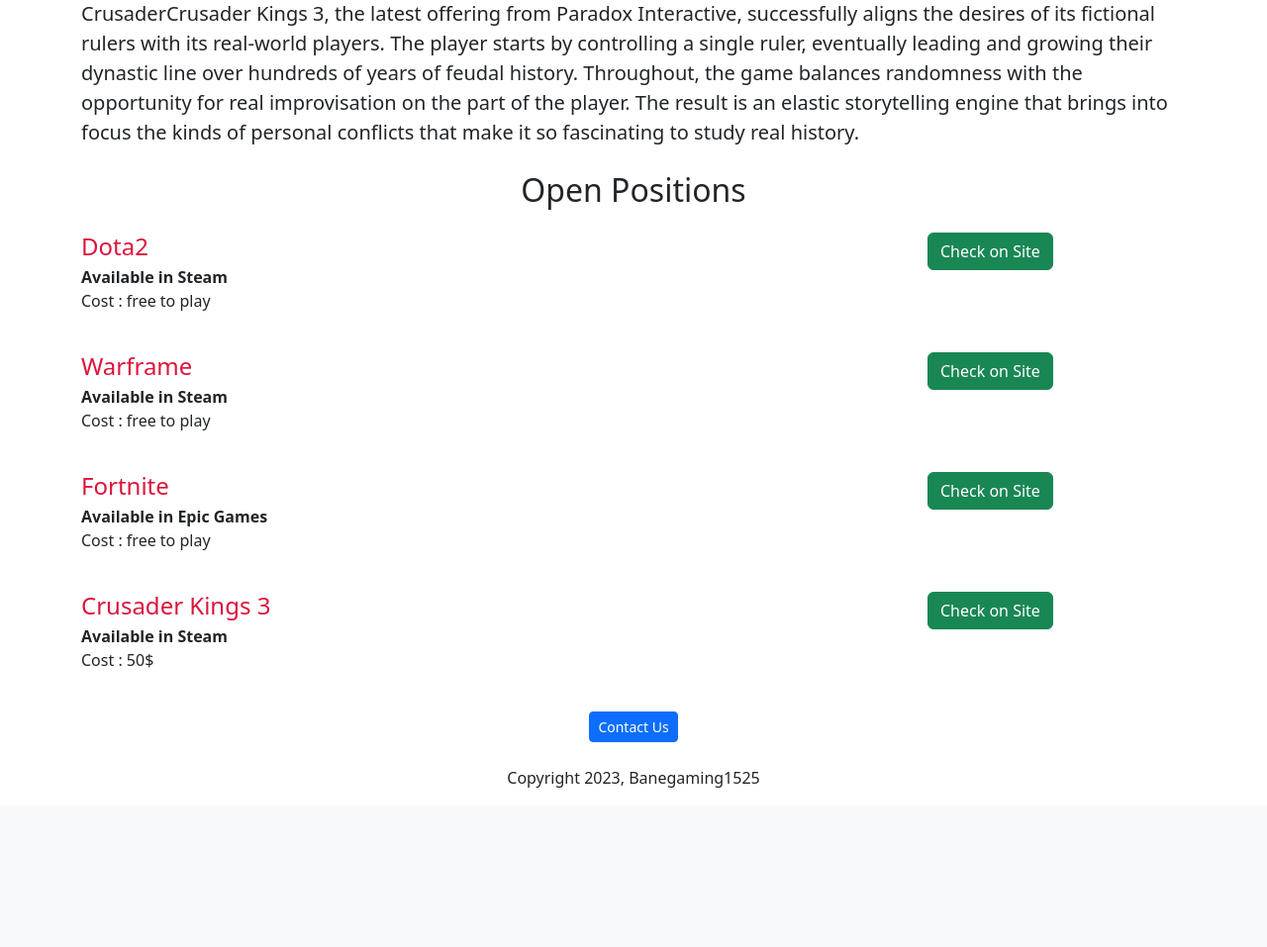
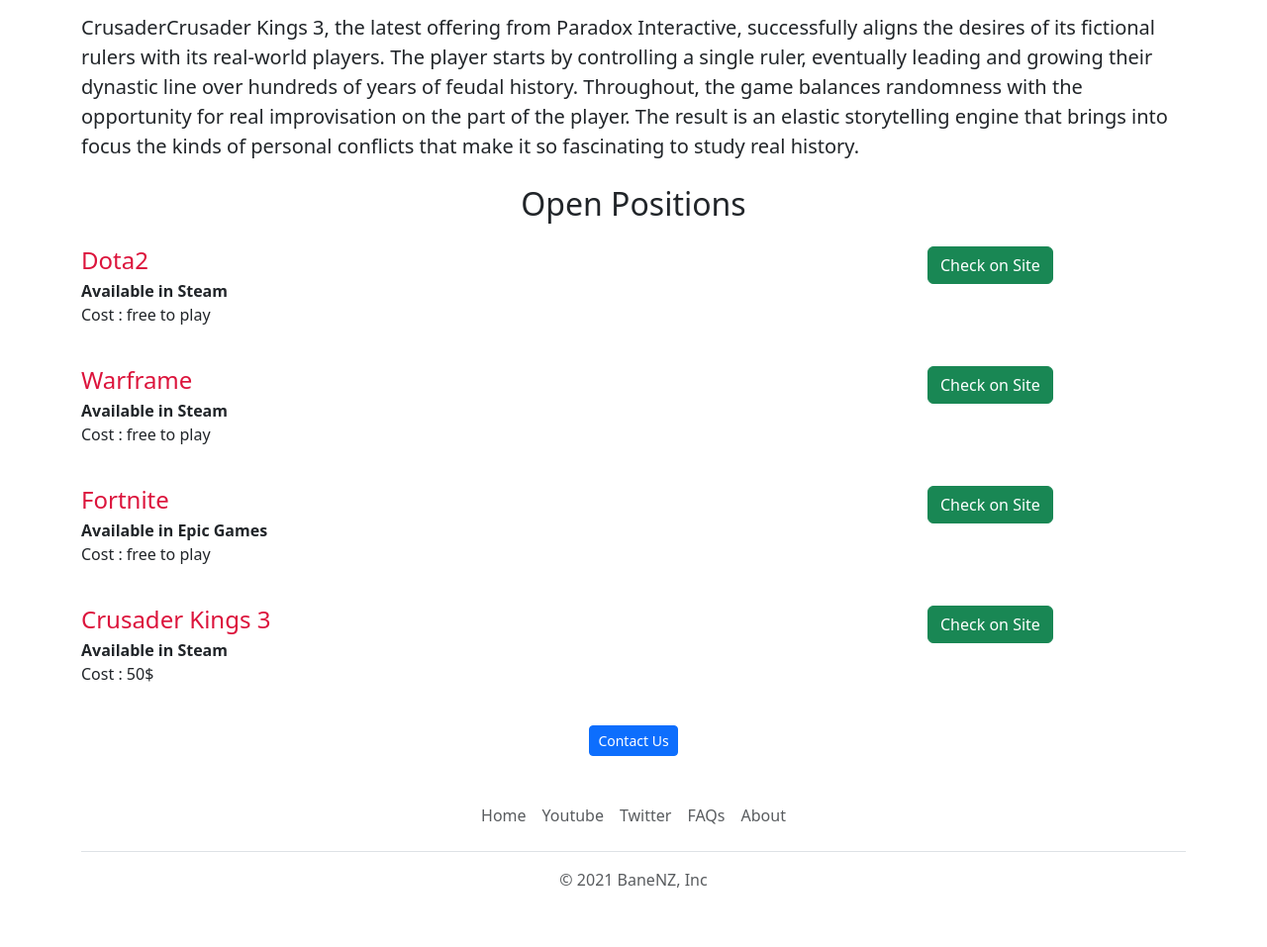
Before and after one commit to Vinayak1525/website-project-python, a Flask app: page / in a window 1280 px wide. Shown: the part 515-1472 px from the top of the page at 99% size. Before the commit the page ends 1311 px from the top, so only its background shows below. Run offline with Flask 3, Linux system fonts and the light colour scheme.

Commit message:
Added footer and navhtml

```diff
--- /dev/null
+++ b/requirements.txt
@@ -0,0 +1,3 @@
+Flask
+gunicorn
+sqlalchamy
--- /dev/null
+++ b/templates/footer.html
@@ -0,0 +1,12 @@
+<div class="container">
+    <footer class="py-3 my-4">
+      <ul class="nav justify-content-center border-bottom pb-3 mb-3">
+        <li class="nav-item"><a href="#" class="nav-link px-2 text-muted">Home</a></li>
+        <li class="nav-item"><a href="https://www.youtube.com/@Bane1525" class="nav-link px-2 text-muted">Youtube</a></li>
+        <li class="nav-item"><a href="https://twitter.com/" class="nav-link px-2 text-muted">Twitter</a></li>
+        <li class="nav-item"><a href="#" class="nav-link px-2 text-muted">FAQs</a></li>
+        <li class="nav-item"><a href="#" class="nav-link px-2 text-muted">About</a></li>
+      </ul>
+      <p class="text-center text-muted">&copy; 2021 BaneNZ, Inc</p>
+    </footer>
+  </div>
--- a/templates/gameitem.html
+++ b/templates/gameitem.html
@@ -12,6 +12,11 @@
     {% endif %}
 </div>
 <div class="col-3">
-    <button type="button" class="btn btn-success">Check on Site</button>
+    {% if i['location'] == "Steam" %}
+    <a href="https://store.steampowered.com/"
+    type="button" class="btn btn-success">Check on Site</a>
+    {% else %}
+        <a href="https://store.epicgames.com/en-US/"><button type="button" class="btn btn-success">Check on Site</button></a>
+    {% endif %}
 </div>
 </div>
--- a/templates/home.html
+++ b/templates/home.html
@@ -18,7 +18,8 @@
     </style>
   </head>
   <body>
-    <nav class="navbar bg-body-tertiary">
+    {% include 'nav.html' %}
+    <!--<nav class="navbar bg-body-tertiary">
       <div class="shadow-lg container-fluid">
         <a
           style="font-family: fangsong"
@@ -27,7 +28,7 @@
           >{{Website}}</a
         >
       </div>
-    </nav>
+    </nav>-->
     <div class="container">
       <h1 class="text-center mt-2 mb-4">Crusader Kings 3</h1>
       <p class="mt-2 mb-4">Home Page - Python Website Using Flask</p>
@@ -35,9 +36,9 @@
         class="img-fluid"
         id="banner"
         src="https://www.gamewallpapers.com/wallpapers_slechte_compressie/01wallpapers/wallpaper_crusader_kings_3_01_1920x1080.jpg"
-        height="320"
+        style="height: 320px; border-radius: 4px; "
       />
-      <p class="lead">
+      <p class="mt-4 lead">
         CrusaderCrusader Kings 3, the latest offering from Paradox Interactive,
         successfully aligns the desires of its fictional rulers with its
         real-world players. The player starts by controlling a single ruler,
@@ -54,10 +55,11 @@
           {% include 'gameitem.html' %}  <!-- getting data from gameitem.html to home.html-->
         {% endfor %}
       </div>
+
       <div class="text-center">
         <button type="button" class="btn btn-primary btn-sm">Contact Us</button>
-        <p class="mt-4">Copyright 2023, Banegaming1525</p>
       </div>
     </div>
+    {% include 'footer.html' %}
   </body>
 </html>
--- /dev/null
+++ b/templates/nav.html
@@ -0,0 +1,42 @@
+<!--<nav class="navbar navbar-expand-lg navbar-dark bg-dark" aria-label="Fifth navbar example">
+    <div class="container-fluid">
+      <a class="navbar-brand" href="#">BANEBZ</a>
+      <button class="navbar-toggler" type="button" data-bs-toggle="collapse" data-bs-target="#navbarsExample05" aria-controls="navbarsExample05" aria-expanded="false" aria-label="Toggle navigation">
+        <span class="navbar-toggler-icon"></span>
+      </button>
+
+      <div class="collapse navbar-collapse" id="navbarsExample05">
+        <ul class="navbar-nav me-auto mb-2 mb-lg-0">
+          <li class="nav-item">
+            <a class="nav-link active" aria-current="page" href="#">Home</a>
+          </li>
+          <li class="nav-item">
+            <a class="nav-link" href="#">Link</a>
+          </li>
+          <li class="nav-item">
+            <a class="nav-link disabled" href="#" tabindex="-1" aria-disabled="true">Disabled</a>
+          </li>
+          <li class="nav-item dropdown">
+            <a class="nav-link dropdown-toggle" href="#" id="dropdown05" data-bs-toggle="dropdown" aria-expanded="false">Dropdown</a>
+            <ul class="dropdown-menu" aria-labelledby="dropdown05">
+              <li><a class="dropdown-item" href="#">Action</a></li>
+              <li><a class="dropdown-item" href="#">Another action</a></li>
+              <li><a class="dropdown-item" href="#">Something else here</a></li>
+            </ul>
+          </li>
+        </ul>
+        <form>
+          <input class="form-control" type="text" placeholder="Search" aria-label="Search">
+        </form>
+      </div>
+    </div>
+  </nav>-->
+
+  <!-- Image and text -->
+<nav class="shadow mb-5 fixed-top bg-white rounded navbar navbar-light bg-light">
+    <a class="navbar-brand" href="#">
+      <img src="/static/channels4_profile.jpg" alt="" width="30" height="30" class="d-inline-block align-text-top">
+      BaneNZ
+    </a>
+  </nav>
+  <div style="height:56px"></div>
```
Also changed, not shown: static/channels4_profile.jpg (added).
